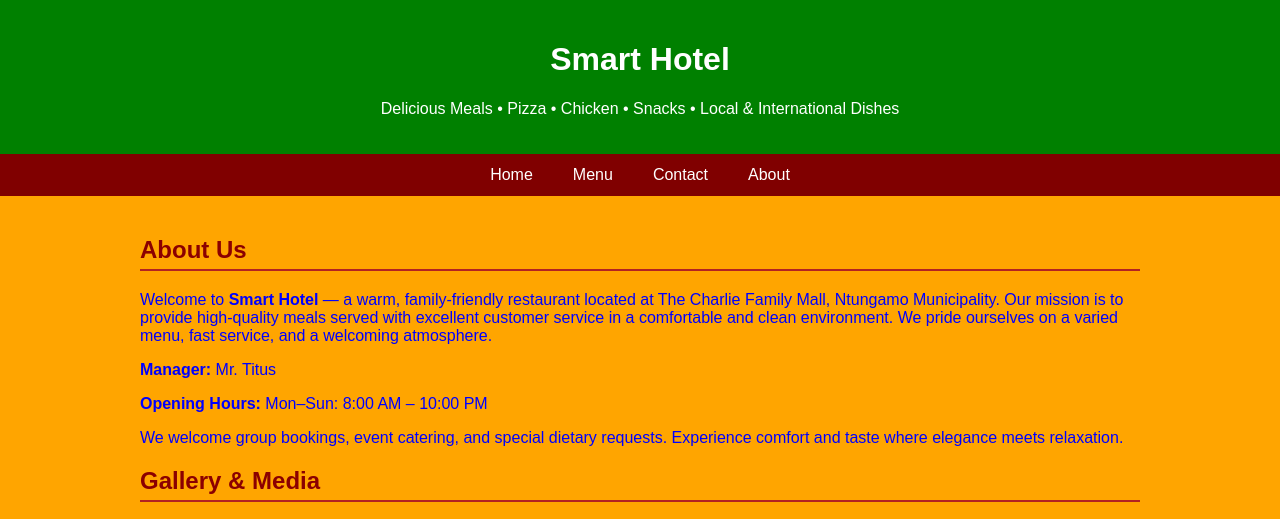
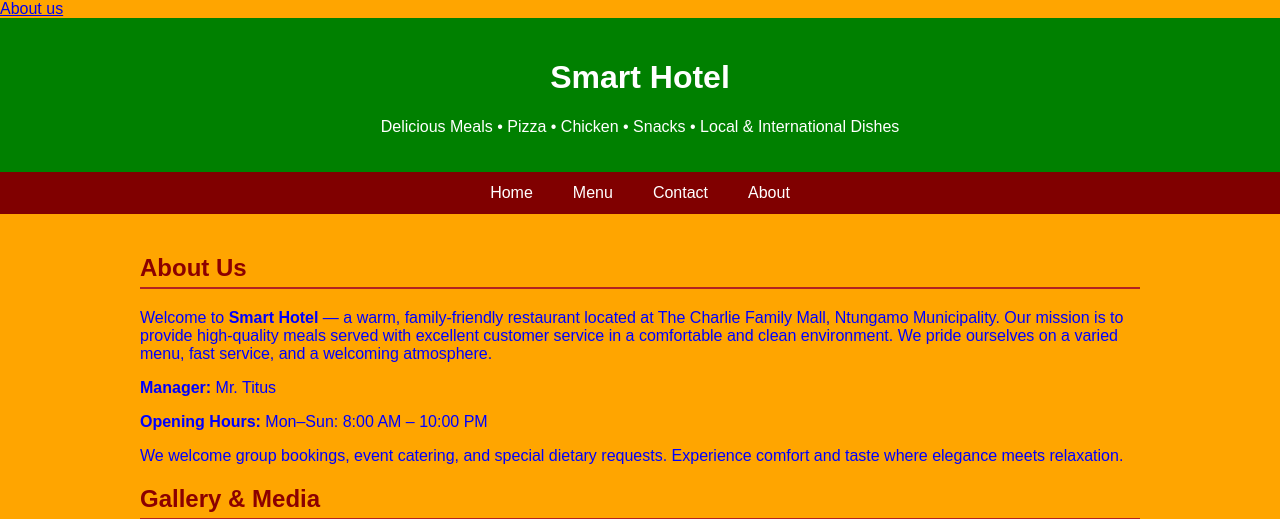
Before and after one commit to ankunzire/SMARTHOTEL, a plain HTML site: page second page.html in a window 1280 px wide. Shown: the top 519 px of the page. Drawn offline with Linux system fonts and the light colour scheme.

Commit message:
Update second page.html

```diff
--- a/second page.html
+++ b/second page.html
@@ -1,4 +1,4 @@
-
+<a href="second page.html"> About us</a>
 <!doctype html>
 <html>
 <head>
```
